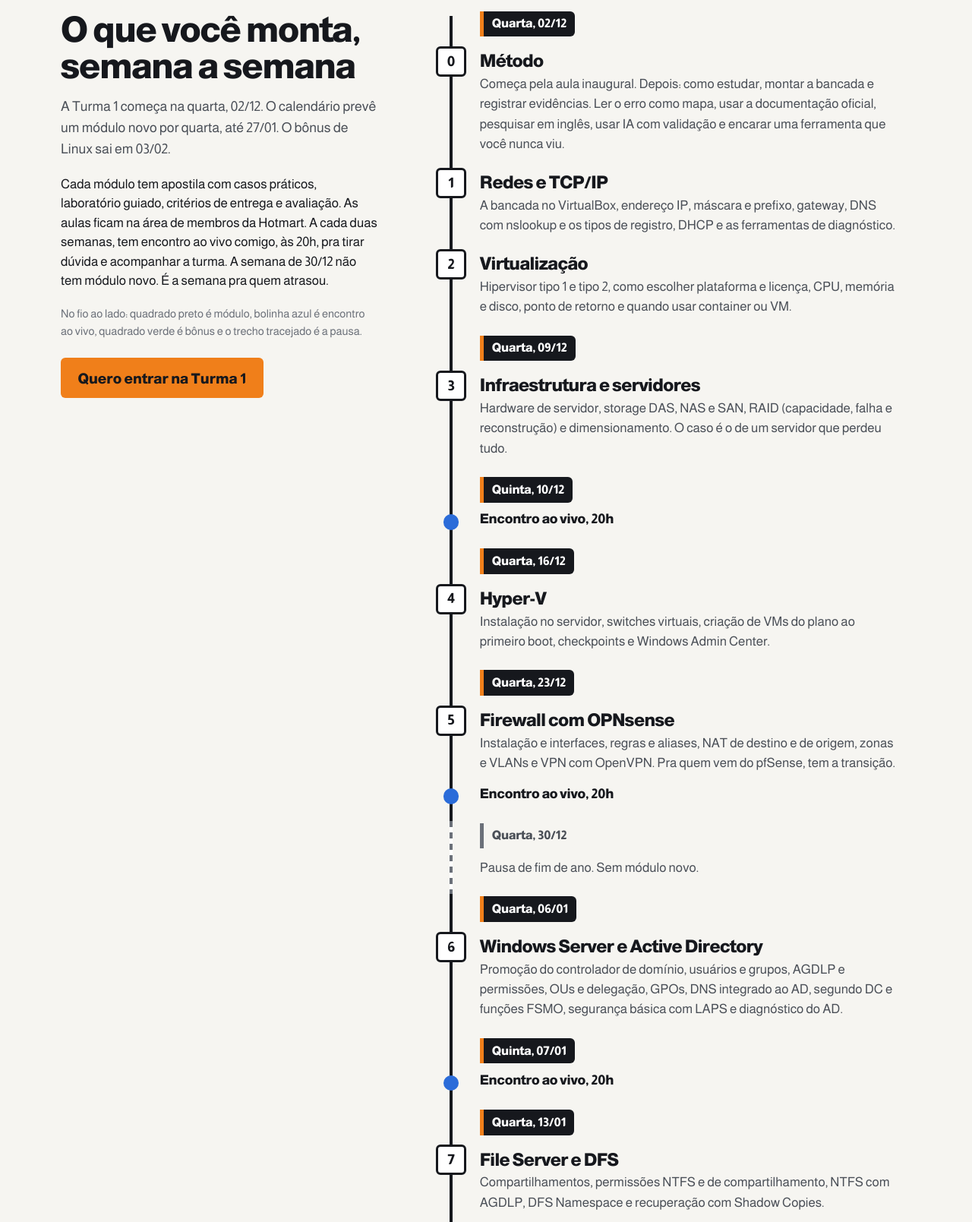
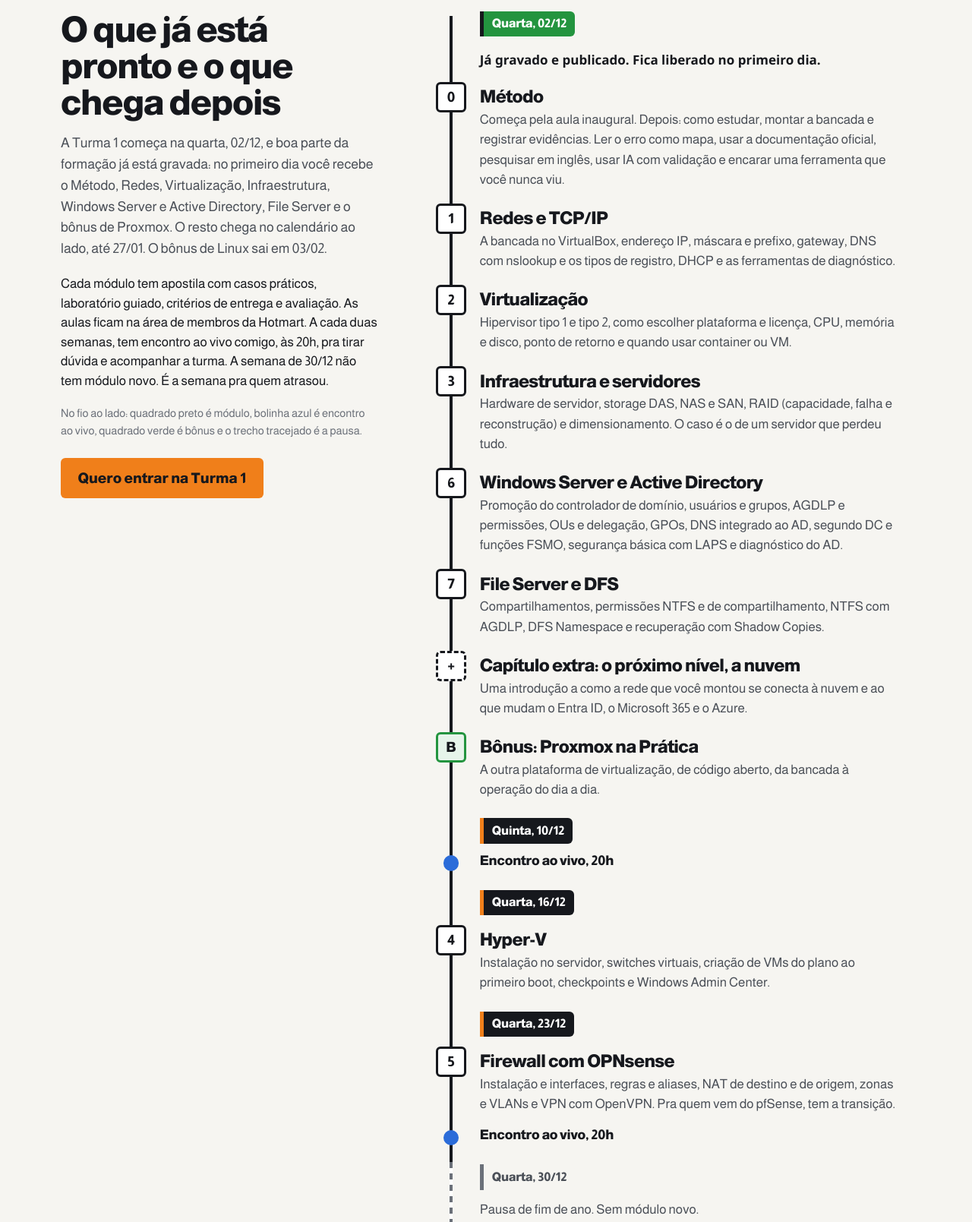
Before and after one commit to eduhsouza-pixel/tininja-site, a plain HTML site: page noc/index.html in a window 1280 px wide. Shown: the part 3040-4649 px from the top of the page at 76% size. Drawn offline with Linux system fonts and the light colour scheme; a web font is replaced by a local one.

Commit message:
NOC: calendário mostra o que já está gravado (liberado em 02/12) e o que chega depois (#44)
Co-authored-by: Claude Opus 5.5 <noreply@anthropic.com>

```diff
--- a/noc/index.html
+++ b/noc/index.html
@@ -219,6 +219,8 @@
     .pausa .data { background: var(--papel); color: var(--tinta-2); border-left-color: var(--tinta-3); }
     .pausa .data + p { margin: 0; color: var(--tinta-2); }
     .pausa::before { content: ""; position: absolute; left: calc(1.25rem - 2px); top: -0.2rem; bottom: 0.2rem; width: 4px; background: repeating-linear-gradient(to bottom, var(--tinta-3) 0 8px, var(--branco) 8px 15px); }
+    .ja .data { background: var(--verde-faixa); border-left-color: var(--tinta); color: #fff; }
+    .ja-no-ar { margin: 0.3rem 0 1rem; font-weight: 700; color: var(--tinta); }
     .pronto { margin: 1.6rem 0 0; font-size: 1rem; color: var(--tinta-2); }
     .bonus-lista { list-style: none; margin: 1.6rem 0 0; padding: 0; display: grid; gap: 0; }
     @media (min-width: 900px) { .bonus-lista { grid-template-columns: 1fr 1fr; column-gap: clamp(2rem, 5vw, 4rem); } }
@@ -425,8 +427,8 @@
     <section class="secao fundo-papel" aria-labelledby="turma-titulo">
       <div class="miolo turma-grade">
         <div>
-          <h2 id="turma-titulo">O que você monta, semana a semana</h2>
-          <p class="abre">A Turma 1 começa na quarta, 02/12. O calendário prevê um módulo novo por quarta, até 27/01. O bônus de Linux sai em 03/02.</p>
+          <h2 id="turma-titulo">O que já está pronto e o que chega depois</h2>
+          <p class="abre">A Turma 1 começa na quarta, 02/12, e boa parte da formação já está gravada: no primeiro dia você recebe o Método, Redes, Virtualização, Infraestrutura, Windows Server e Active Directory, File Server e o bônus de Proxmox. O resto chega no calendário ao lado, até 27/01. O bônus de Linux sai em 03/02.</p>
           <p class="como-texto">Cada módulo tem apostila com casos práticos, laboratório guiado, critérios de entrega e avaliação. As aulas ficam na área de membros da Hotmart. A cada duas semanas, tem encontro ao vivo comigo, às 20h, pra tirar dúvida e acompanhar a turma. A semana de 30/12 não tem módulo novo. É a semana pra quem atrasou.</p>
           <p class="legenda">No fio ao lado: quadrado preto é módulo, bolinha azul é encontro ao vivo, quadrado verde é bônus e o trecho tracejado é a pausa.</p>
           <div class="acao">
@@ -435,8 +437,9 @@
         </div>
         <div>
           <ol class="trilha">
-            <li class="dia">
+            <li class="dia ja">
               <p class="data"><time datetime="2026-12-02">Quarta, 02/12</time></p>
+              <p class="ja-no-ar">Já gravado e publicado. Fica liberado no primeiro dia.</p>
               <div class="item">
                 <span class="no" aria-hidden="true">0</span>
                 <h3>Método</h3>
@@ -452,13 +455,30 @@
                 <h3>Virtualização</h3>
                 <p>Hipervisor tipo 1 e tipo 2, como escolher plataforma e licença, CPU, memória e disco, ponto de retorno e quando usar container ou VM.</p>
               </div>
-            </li>
-            <li class="dia">
-              <p class="data"><time datetime="2026-12-09">Quarta, 09/12</time></p>
               <div class="item">
                 <span class="no" aria-hidden="true">3</span>
                 <h3>Infraestrutura e servidores</h3>
                 <p>Hardware de servidor, storage DAS, NAS e SAN, RAID (capacidade, falha e reconstrução) e dimensionamento. O caso é o de um servidor que perdeu tudo.</p>
+              </div>
+              <div class="item">
+                <span class="no" aria-hidden="true">6</span>
+                <h3>Windows Server e Active Directory</h3>
+                <p>Promoção do controlador de domínio, usuários e grupos, AGDLP e permissões, OUs e delegação, GPOs, DNS integrado ao AD, segundo DC e funções FSMO, segurança básica com LAPS e diagnóstico do AD.</p>
+              </div>
+              <div class="item">
+                <span class="no" aria-hidden="true">7</span>
+                <h3>File Server e DFS</h3>
+                <p>Compartilhamentos, permissões NTFS e de compartilhamento, NTFS com AGDLP, DFS Namespace e recuperação com Shadow Copies.</p>
+              </div>
+              <div class="item extra">
+                <span class="no" aria-hidden="true">+</span>
+                <h3>Capítulo extra: o próximo nível, a nuvem</h3>
+                <p>Uma introdução a como a rede que você montou se conecta à nuvem e ao que mudam o Entra ID, o Microsoft 365 e o Azure.</p>
+              </div>
+              <div class="item bonus">
+                <span class="no" aria-hidden="true">B</span>
+                <h3>Bônus: Proxmox na Prática</h3>
+                <p>A outra plataforma de virtualização, de código aberto, da bancada à operação do dia a dia.</p>
               </div>
             </li>
             <li class="dia">
@@ -493,26 +513,10 @@
               <p>Pausa de fim de ano. Sem módulo novo.</p>
             </li>
             <li class="dia">
-              <p class="data"><time datetime="2027-01-06">Quarta, 06/01</time></p>
-              <div class="item">
-                <span class="no" aria-hidden="true">6</span>
-                <h3>Windows Server e Active Directory</h3>
-                <p>Promoção do controlador de domínio, usuários e grupos, AGDLP e permissões, OUs e delegação, GPOs, DNS integrado ao AD, segundo DC e funções FSMO, segurança básica com LAPS e diagnóstico do AD.</p>
-              </div>
-            </li>
-            <li class="dia">
               <p class="data"><time datetime="2027-01-07">Quinta, 07/01</time></p>
               <div class="item ao-vivo">
                 <span class="no" aria-hidden="true"></span>
                 <h3>Encontro ao vivo, 20h</h3>
-              </div>
-            </li>
-            <li class="dia">
-              <p class="data"><time datetime="2027-01-13">Quarta, 13/01</time></p>
-              <div class="item">
-                <span class="no" aria-hidden="true">7</span>
-                <h3>File Server e DFS</h3>
-                <p>Compartilhamentos, permissões NTFS e de compartilhamento, NTFS com AGDLP, DFS Namespace e recuperação com Shadow Copies.</p>
               </div>
             </li>
             <li class="dia">
@@ -537,11 +541,6 @@
                 <h3>Backup por workload</h3>
                 <p>Backup de controlador de domínio, de servidor de arquivos, de SQL Server com recuperação no tempo e de aplicações e ERPs. Fecha com o encerramento da formação.</p>
               </div>
-              <div class="item extra">
-                <span class="no" aria-hidden="true">+</span>
-                <h3>Capítulo extra: o próximo nível, a nuvem</h3>
-                <p>Uma introdução a como a rede que você montou se conecta à nuvem e ao que mudam o Entra ID, o Microsoft 365 e o Azure.</p>
-              </div>
             </li>
             <li class="dia">
               <p class="data"><time datetime="2027-02-03">Quarta, 03/02</time></p>
@@ -559,7 +558,7 @@
               </div>
             </li>
           </ol>
-          <p class="pronto">O que já estiver pronto antes da data fica liberado desde o primeiro dia.</p>
+          <p class="pronto">O que ficar pronto antes da data também é liberado antes.</p>
         </div>
       </div>
     </section>
```
